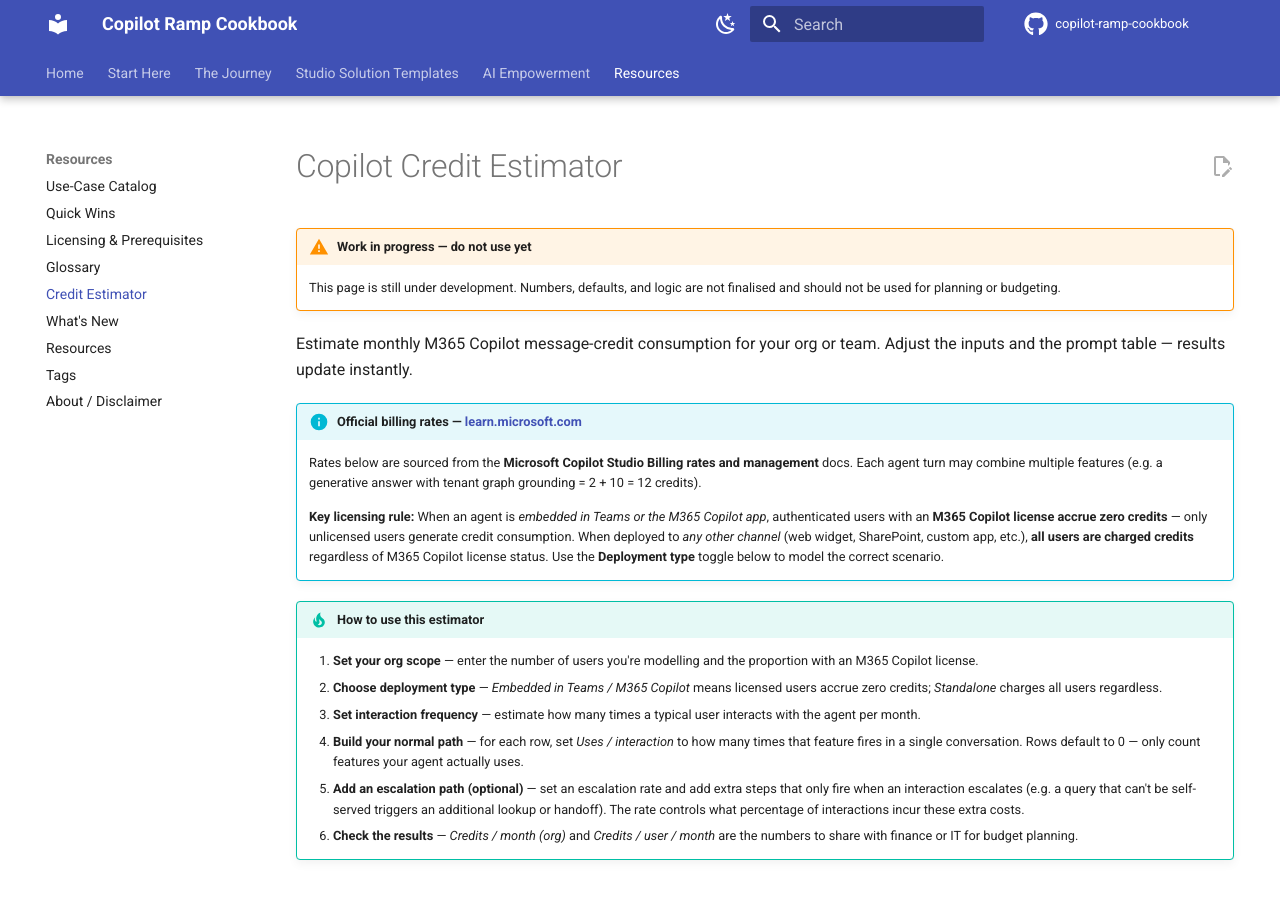
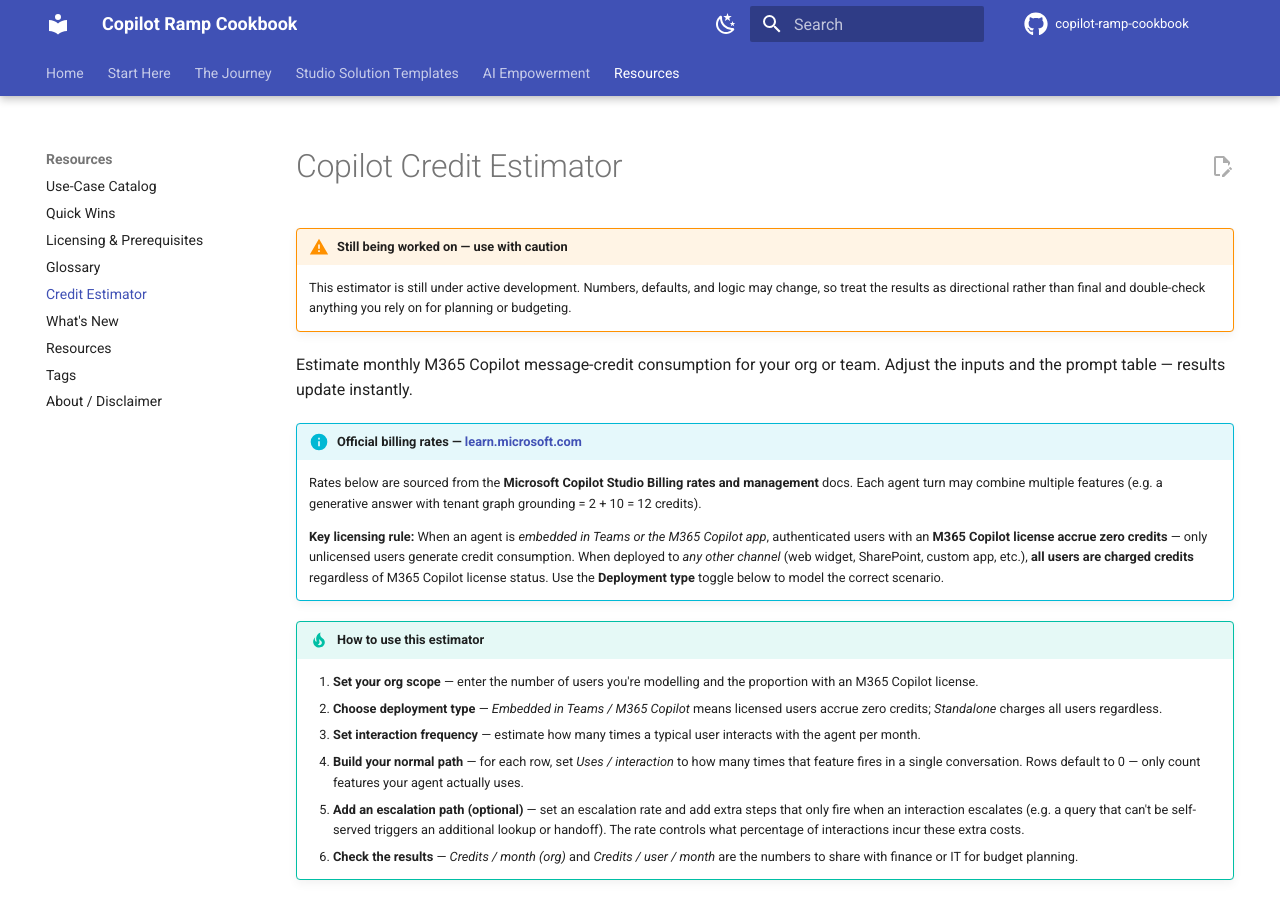
Before and after one commit to MawellGlass/copilot-ramp-cookbook, an MkDocs documentation site: the page built from docs/credit-estimator.md, in a window 1280 px wide and 900 px high. Built offline with MkDocs 1.6.1 and Material for MkDocs 9.7.7, drawn with Linux system fonts in a browser that asks for light colours; comment, search, counter and statistics services are not loaded.

Commit message:
Credit estimator: soften WIP note to use-with-caution

```diff
--- a/docs/credit-estimator.md
+++ b/docs/credit-estimator.md
@@ -5,8 +5,8 @@
 
 # Copilot Credit Estimator
 
-!!! warning "Work in progress — do not use yet"
-    This page is still under development. Numbers, defaults, and logic are not finalised and should not be used for planning or budgeting.
+!!! warning "Still being worked on — use with caution"
+    This estimator is still under active development. Numbers, defaults, and logic may change, so treat the results as directional rather than final and double-check anything you rely on for planning or budgeting.
 
 Estimate monthly M365 Copilot message-credit consumption for your org or team. Adjust the inputs and the prompt table — results update instantly.
 
```
